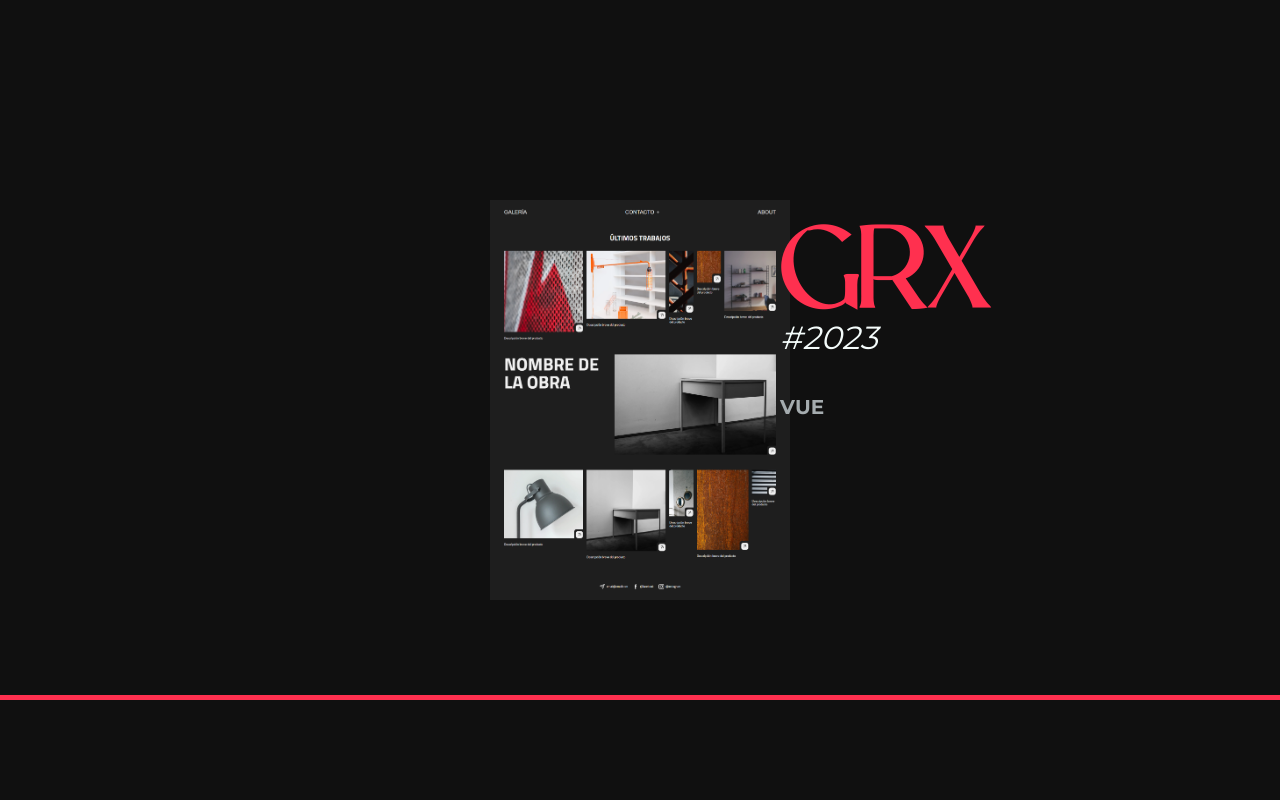
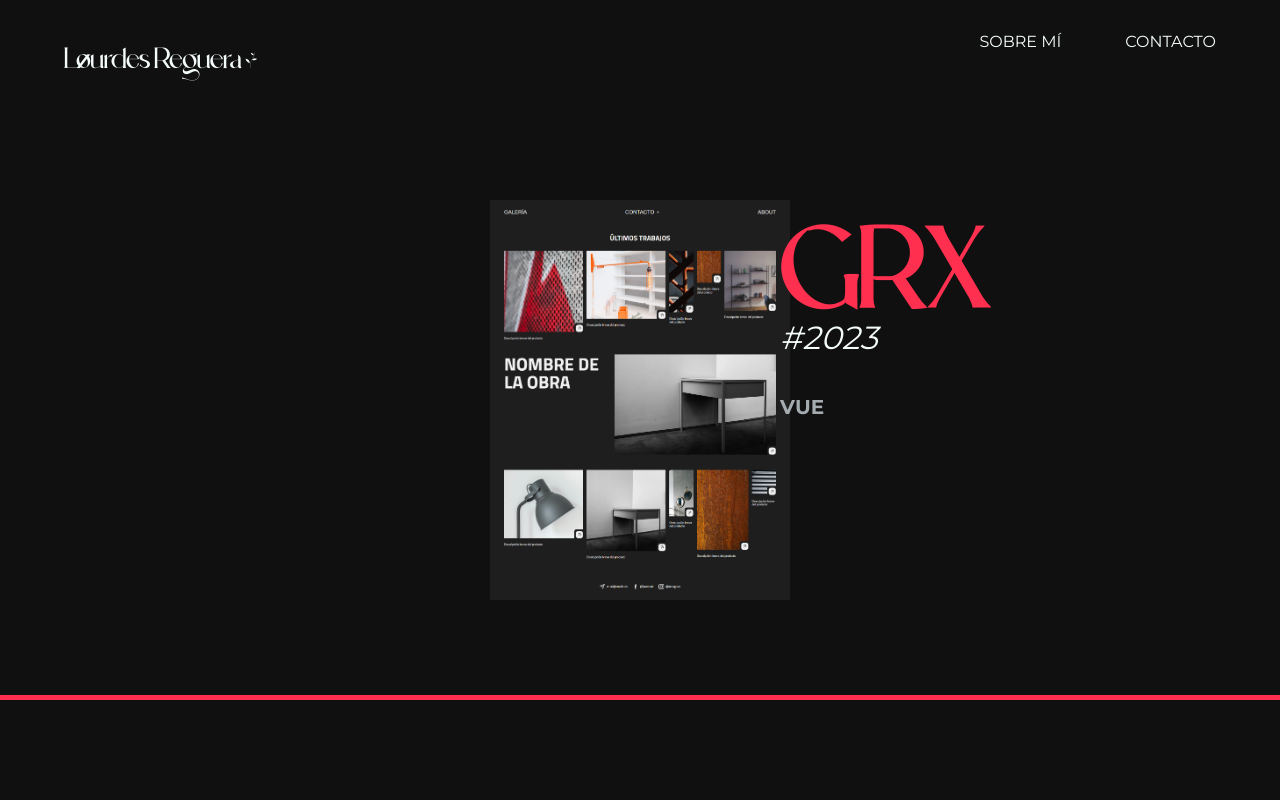
Before and after one commit to lourdesreguera/portfolio, a Next.js app: page /portfolio in a window 1280 px wide. Shown: the top 800 px of the page. Built offline with nearby package versions, Linux system fonts and the light colour scheme.

Commit message:
FEAT: add nav

```diff
--- /dev/null
+++ b/app/components/Nav.js
@@ -0,0 +1,20 @@
+import Link from "next/link";
+import styles from "../../styles/nav.module.css";
+
+export default function Nav() {
+  return (
+    <nav className={styles.nav}>
+      <p className={styles.title}>
+        Løurdes Reguera <span className={styles.span}>6</span>
+      </p>
+      <ul className={styles.links__container}>
+        <li className={styles.link}>
+          <Link href='/about'>Sobre mí</Link>
+        </li>
+        <li className={styles.link}>
+          <Link href='/contact'>Contacto</Link>
+        </li>
+      </ul>
+    </nav>
+  );
+}
--- a/app/portfolio/page.js
+++ b/app/portfolio/page.js
@@ -14,6 +14,7 @@
 
 import styles from "../../styles/portfolio.module.css";
 import Link from "next/link";
+import Nav from "../components/Nav";
 
 const images = [
   {
@@ -26,14 +27,14 @@
   {
     id: 2,
     src: img2,
-    title: "Slide Ink Studio",
+    title: "Slide Ink Studiø",
     date: "#2022",
     tech: "React.js",
   },
   {
     id: 3,
     src: img1,
-    title: "Korriban",
+    title: "Kørriban",
     date: "#2022",
     tech: "React.js",
   },
@@ -79,12 +80,15 @@
   });
 
   return (
+    <>
+      <Nav />
       <section className={styles.sec}>
         {images.map((image) => (
           <ImageComp id={image} key={image.id} />
         ))}
         <motion.div className={styles.progress} style={{ scaleX }} />
       </section>
+    </>
   );
 }
 
--- /dev/null
+++ b/styles/nav.module.css
@@ -0,0 +1,29 @@
+.nav {
+    display: flex;
+    justify-content: space-between;
+    width: 90vw;
+    position: fixed;
+    top: 2rem;
+    left: 4rem;
+    z-index: 1;
+}
+
+.title {
+    font-family: var(--font-leky);
+    color: var(--white);
+}
+
+.span {
+    font-size: 0.5rem;
+}
+
+.link {
+    color: var(--white);
+    text-transform: uppercase;
+    padding-left: 4rem;
+}
+
+.links__container {
+    display: flex;
+    list-style: none;
+}
```
Lines whose indentation alone changed are shown as unchanged.
